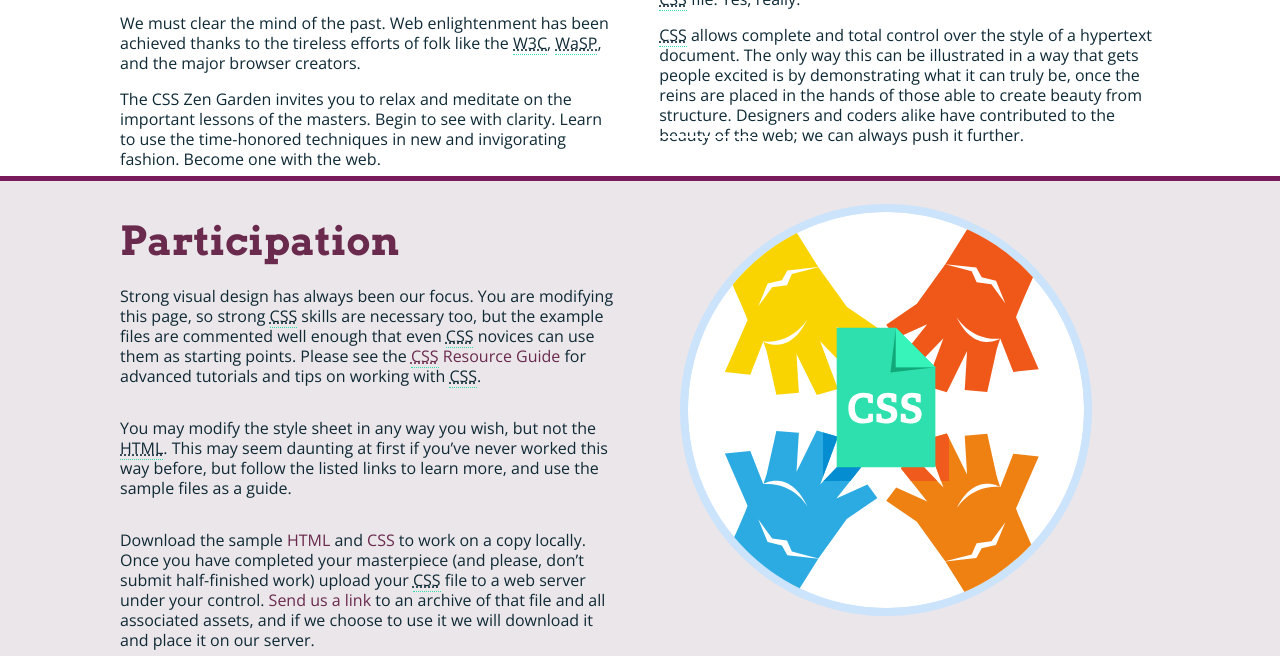
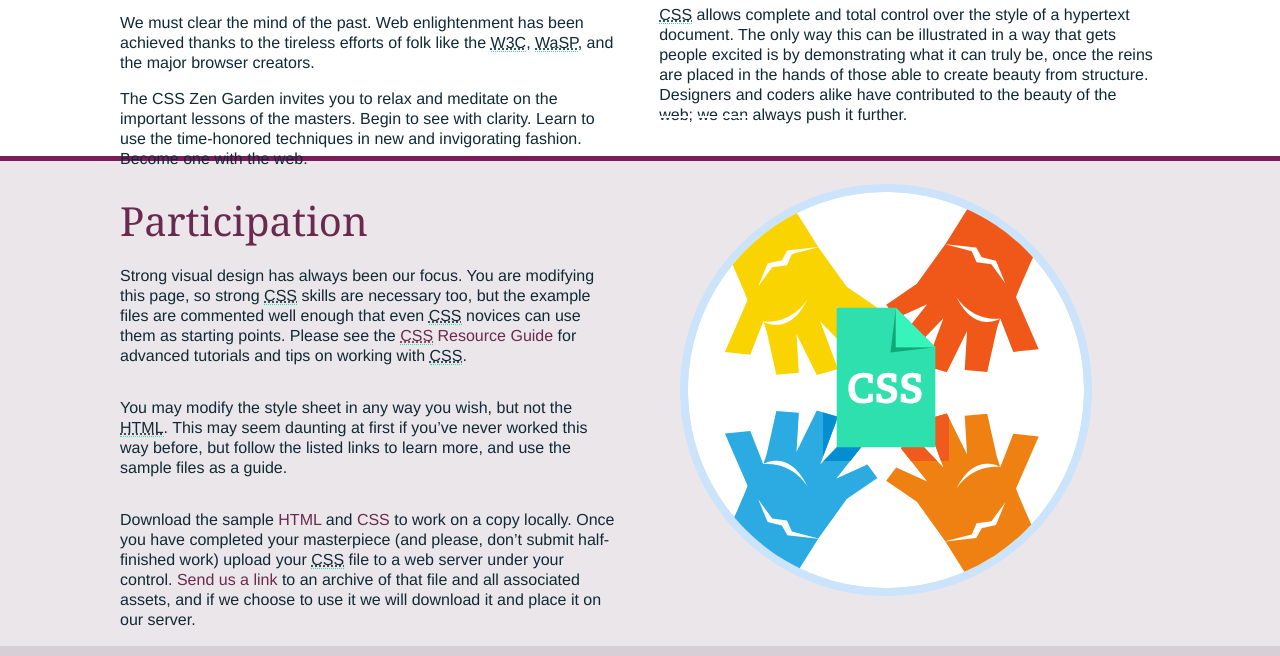
Before and after one commit to ingridloy/prueba2, a plain HTML site: page index.html in a window 1280 px wide. Shown: the part 796-1452 px from the top of the page. Drawn offline with nearby package versions, Linux system fonts and the light colour scheme; a web font is replaced by a local one.

Commit message:
Update style.css

```diff
--- a/style.css
+++ b/style.css
@@ -42,14 +42,15 @@ fieldset {
 }
 body {
   color: #0f2a36;
-  font-family: 'Open Sans', Frutiger, "Frutiger Linotype", Univers, Calibri, "Gill Sans", "Gill Sans MT", "Myriad Pro", Myriad, "DejaVu Sans Condensed", "Liberation Sans", "Nimbus Sans L", Tahoma, Geneva, "Helvetica Neue", Helvetica, Arial, sans-serif;
+  font-family:  Myriad, Helvetica, sans-serif;
   font-size: 16px;
   line-height: 1.25em;
 }
 h1 {
   color: #692A4E;
-  font-family: 'Adelle W01 Bold', 'Arvo', Constantia, "Lucida Bright", Lucidabright, "Lucida Serif", Lucida, "DejaVu Serif", "Bitstream Vera Serif", "Liberation Serif", Georgia, serif;
+  font-family: Georgia, serif;
   font-size: 91px;
+  font-style: strong;
   font-weight: 500;
 }
 h2 {
@@ -60,7 +61,8 @@ h2 {
 }
 h3 {
   color: #692A4E;
-  font-family: 'Adelle W01 Bold', 'Arvo', Constantia, "Lucida Bright", Lucidabright, "Lucida Serif", Lucida, "DejaVu Serif", "Bitstream Vera Serif", "Liberation Serif", Georgia, serif;
+  font-family: Georgia, serif;
+  font-style: strong;
   font-size: 40px;
   font-weight: 500;
   line-height: 1.25em;
```
